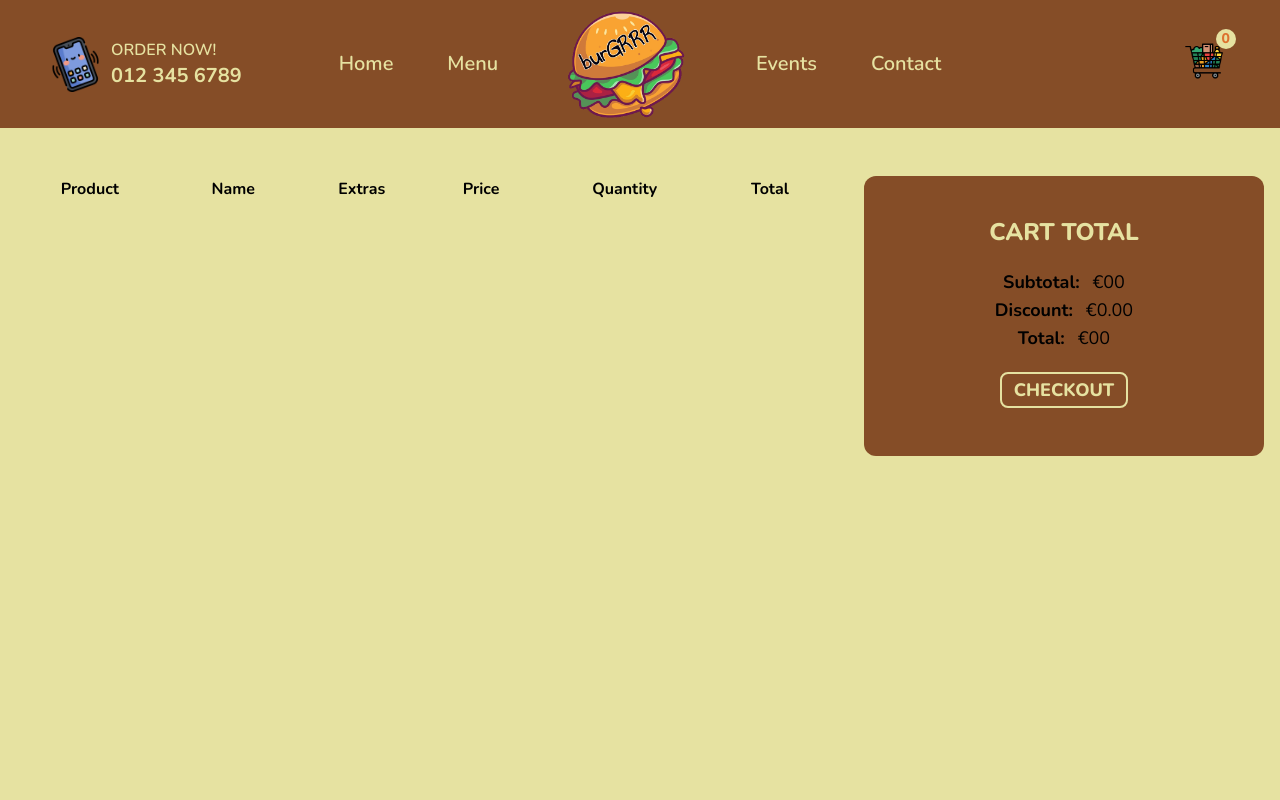
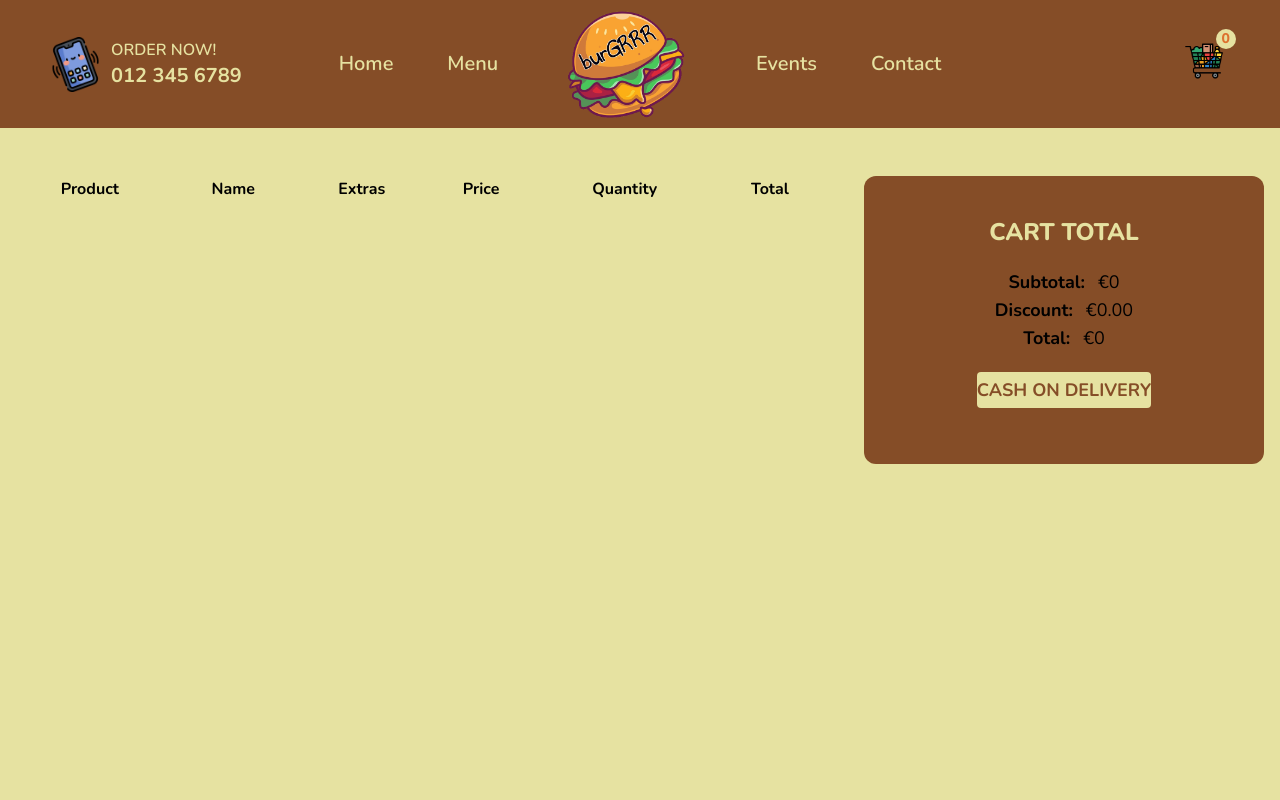
Before and after one commit to ioanat94/burgrrr, a Next.js app: page /cart in a window 1280 px wide. Both pictures are taken after a click on the button "CHECKOUT". Shown: the top 800 px of the page. Built offline with nearby package versions, Linux system fonts and the light colour scheme.

Commit message:
Added Paypal integration

```diff
--- a/package.json
+++ b/package.json
@@ -9,6 +9,8 @@
     "lint": "next lint"
   },
   "dependencies": {
+    "@paypal/paypal-js": "^5.1.0",
+    "@paypal/react-paypal-js": "^7.8.1",
     "@reduxjs/toolkit": "^1.8.3",
     "axios": "^0.27.2",
     "mongoose": "^6.4.0",
--- a/pages/cart.tsx
+++ b/pages/cart.tsx
@@ -1,11 +1,70 @@
-import React from 'react';
+import React, { useEffect, useState } from 'react';
 import Image from 'next/image';
 import { useDispatch, useSelector } from 'react-redux';
 import { RootState } from '../redux/store';
+import {
+  PayPalButtons,
+  PayPalScriptProvider,
+  usePayPalScriptReducer,
+} from '@paypal/react-paypal-js';
 
 function Cart() {
+  const [open, setOpen] = useState(false);
+  const amount = '2';
+  const currency = 'EUR';
+  // prettier-ignore
+  const style = { "layout": "vertical" };
+
   const dispatch = useDispatch();
   const cart = useSelector((state: RootState) => state.cart);
+
+  const ButtonWrapper = ({ currency, showSpinner }) => {
+    const [{ options, isPending }, dispatch] = usePayPalScriptReducer();
+
+    useEffect(() => {
+      dispatch({
+        type: 'resetOptions',
+        value: {
+          ...options,
+          currency: currency,
+        },
+      });
+    }, [currency, showSpinner]);
+
+    return (
+      <>
+        {showSpinner && isPending && <div className='spinner' />}
+        <PayPalButtons
+          style={{ layout: 'vertical' }}
+          disabled={false}
+          forceReRender={[amount, currency, style]}
+          fundingSource={'paypal'}
+          createOrder={(data, actions) => {
+            return actions.order
+              .create({
+                purchase_units: [
+                  {
+                    amount: {
+                      currency_code: currency,
+                      value: amount,
+                    },
+                  },
+                ],
+              })
+              .then((orderId) => {
+                // Your code here after create the order
+                return orderId;
+              });
+          }}
+          onApprove={function (data, actions) {
+            return actions.order.capture().then(function (details) {
+              console.log(details);
+            });
+          }}
+        />
+      </>
+    );
+  };
 
   return (
     <div className='min-h-[calc(100vh-80px)] px-2 py-12 flex flex-col gap-10 text-lg bg-lightYellow md:h-[calc(100vh-128px)] md:flex-row'>
@@ -71,7 +130,7 @@ function Cart() {
           <div>
             <div>
               <span className='font-bold mr-2'>Subtotal: </span>
-              <span>€{cart.total}0</span>
+              <span>€{cart.total}</span>
             </div>
             <div>
               <span className='font-bold mr-2'>Discount: </span>
@@ -79,12 +138,33 @@ function Cart() {
             </div>
             <div>
               <span className='font-bold mr-2'>Total: </span>
-              <span>€{cart.total}0</span>
+              <span>€{cart.total}</span>
             </div>
           </div>
-          <button className='text-lightYellow font-extrabold border-2 border-lightYellow rounded-lg w-max py-0.5 px-3 md:hover:text-brown md:hover:bg-lightYellow'>
-            CHECKOUT
-          </button>
+          {open ? (
+            <div className='flex flex-col gap-2'>
+              <button className='bg-lightYellow text-brown font-bold rounded w-full h-9 md:hover:bg-[#d1ce8e]'>
+                CASH ON DELIVERY
+              </button>
+              <PayPalScriptProvider
+                options={{
+                  'client-id':
+                    'Afl0YtnjwhcDMPkoGej1g-h6uvZ9A5QYEUxKZxKAu5922-j2mamiKLwNJTiZCfpKUyt1T97UEYJjCxvZ',
+                  components: 'buttons',
+                  currency: 'EUR',
+                }}
+              >
+                <ButtonWrapper currency={currency} showSpinner={false} />
+              </PayPalScriptProvider>
+            </div>
+          ) : (
+            <button
+              className='text-lightYellow font-extrabold border-2 border-lightYellow rounded-lg w-max py-0.5 px-3 md:hover:text-brown md:hover:bg-lightYellow'
+              onClick={() => setOpen(true)}
+            >
+              CHECKOUT
+            </button>
+          )}
         </div>
       </div>
     </div>
```
Also changed, not shown: 2 other files (tests, documents, lock files or other folders).
